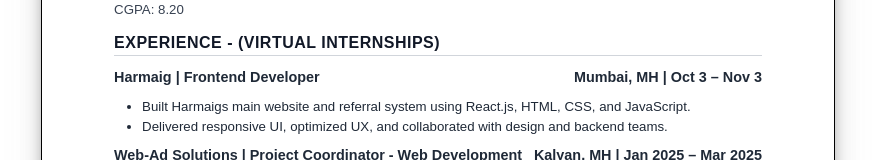
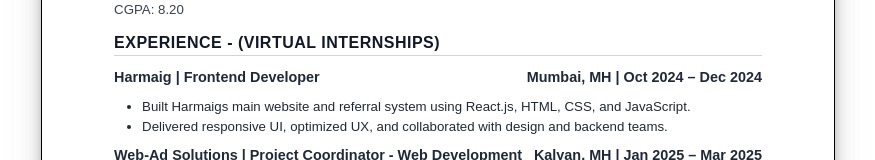
Before and after one commit to khushichhari/Resume---Khushi-Chhari, a React (Create React App) app: page / in a window 1280 px wide. Shown: the part 282-442 px from the top of the page, without its empty margins (202-1077 px from the left). Built offline with nearby package versions, Linux system fonts and the light colour scheme.

Commit message:
Update Resume.js

```diff
--- a/src/Components/Resume.js
+++ b/src/Components/Resume.js
@@ -95,7 +95,7 @@
           <div className="experience-entry">
             <p className="experience-role">
               Harmaig | Frontend Developer
-              <span className="float-right">Mumbai, MH | Oct 3 – Nov 3</span>
+              <span className="float-right">Mumbai, MH | Oct 2024 – Dec 2024</span>
             </p>
             <ul className="list">
               <li>
```
